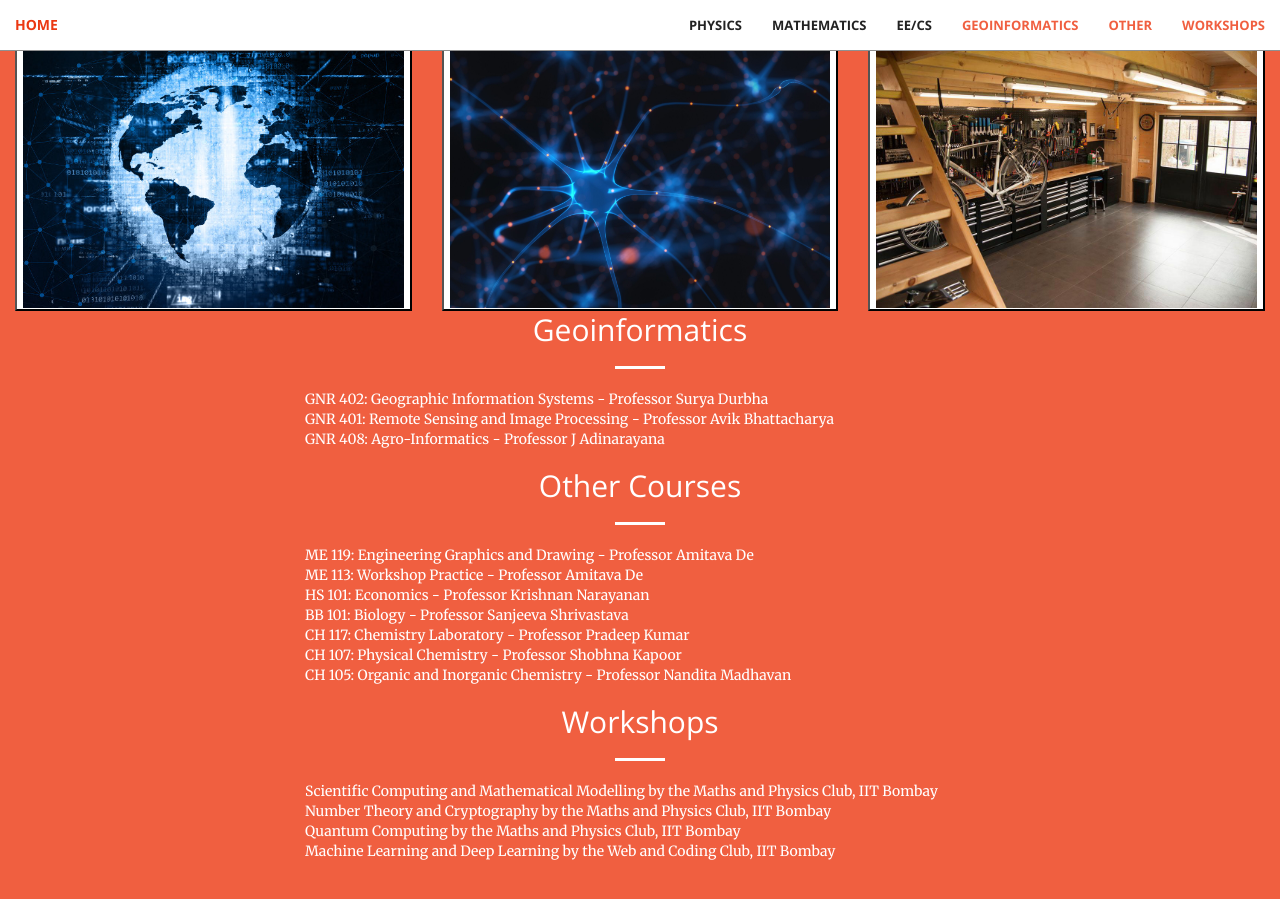
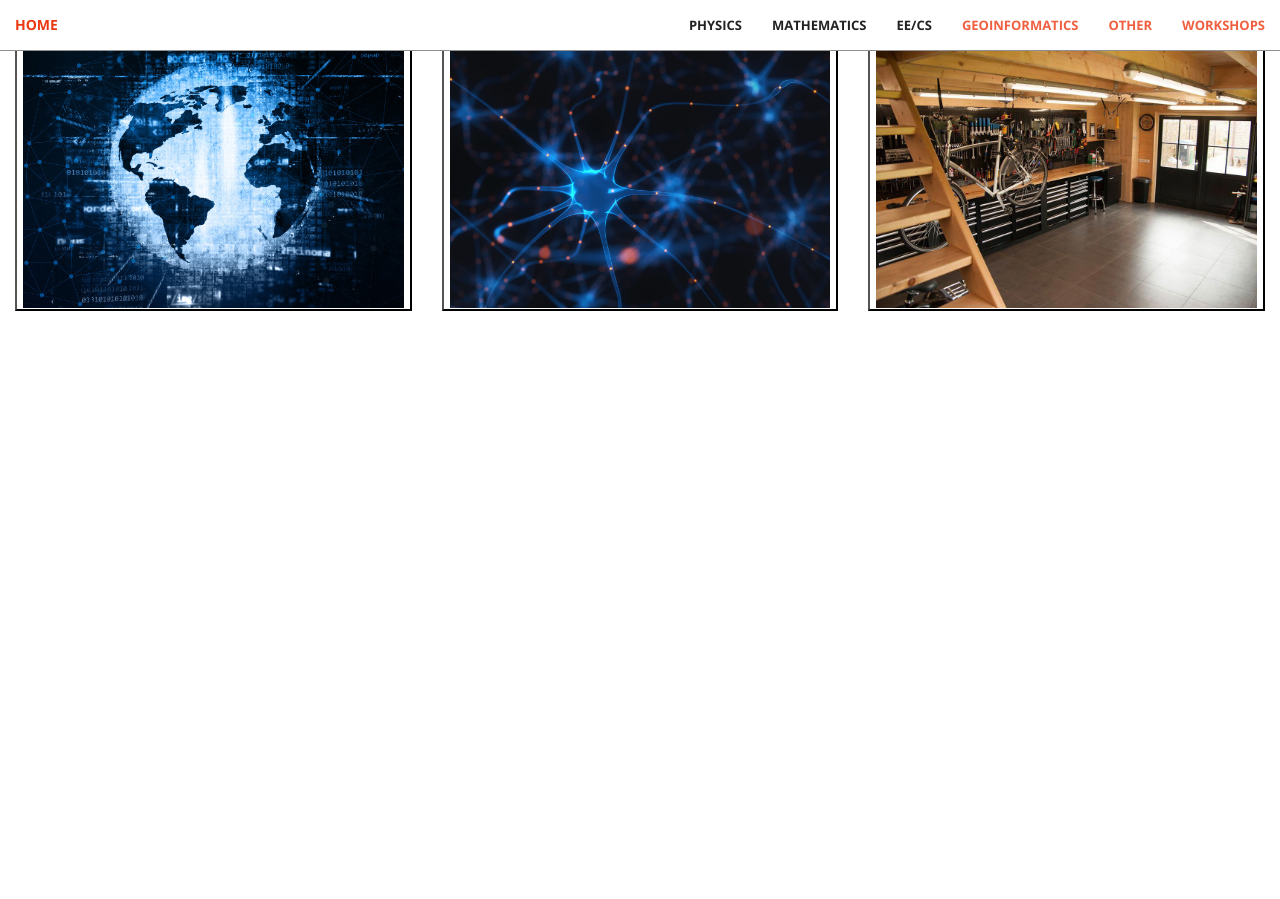
Before and after one commit to aravindbharathi/aravindbharathi.github.io, a Jekyll site: the page courses/index.html, which Jekyll copies as it is, in a window 1280 px wide and 900 px high, scrolled down 2104 px. Built offline with Jekyll 4.4.1, drawn with Linux system fonts in a browser that asks for light colours; after the commit the page ends 2417 px from its top, so only the background shows below that.

Commit message:
Update index.html

```diff
--- a/courses/index.html
+++ b/courses/index.html
@@ -271,7 +271,7 @@
         </div>
     </section>
 
-    <section class="bg-primary" id="talks2">
+<!--    <section class="bg-primary" id="talks2">
         <div class="container">
             <div class="row">
                 <div class="col-lg-8 col-lg-offset-2 text-center">
@@ -315,10 +315,10 @@
                     </p>
                 </div>
             </div>
-        </div>
-</div>
-</div>
-    </section>
+          </div>
+       </div>
+      </div>
+    </section>-->
 
     <!-- jQuery -->
     <script src="/js/jquery.js"></script>
```
